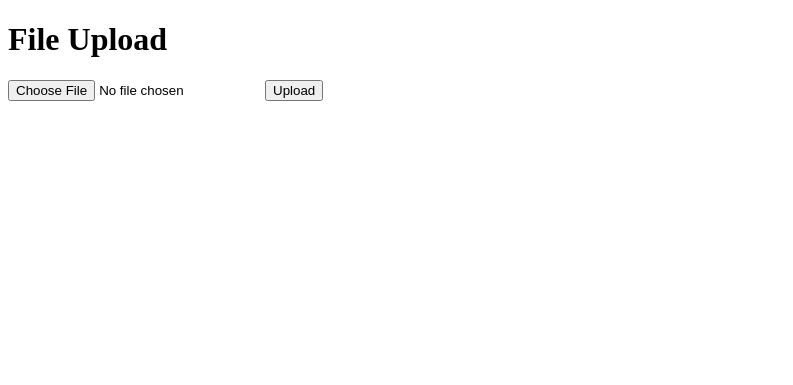
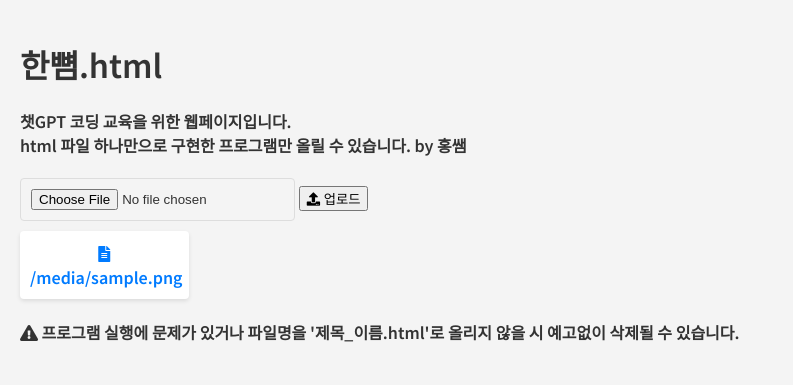
Before and after one commit to revoirb612/uploader, a Flask app: template templates/index.html in a window 1280 px wide. Shown: the top 385 px of the page, without its empty margins (0-793 px from the left). Run offline with Flask 2, Linux system fonts and the light colour scheme; the template is opened without the code that fills it: most values are stand-ins (such as "Sample title", 1, 10 or a date in 2020).

Commit message:
Update index.html

```diff
--- a/templates/index.html
+++ b/templates/index.html
@@ -1,13 +1,172 @@
 <!DOCTYPE html>
 <html>
 <head>
-    <title>File Upload</title>
+    <title>한뼘.html</title>
+    <!-- 폰트어썸 CDN 추가 -->
+    <link rel="stylesheet" href="https://cdnjs.cloudflare.com/ajax/libs/font-awesome/5.15.1/css/all.min.css">
+    <!-- 기존 스타일 및 폰트 링크 -->
+    <link rel="preconnect" href="https://fonts.googleapis.com">
+    <link rel="preconnect" href="https://fonts.gstatic.com" crossorigin>
+    <link href="https://fonts.googleapis.com/css2?family=Noto+Sans+KR:wght@600&display=swap" rel="stylesheet">
+    <style>
+        body {
+            font-family: 'Noto Sans KR', sans-serif;
+            background-color: #f4f4f4;
+            margin: 0;
+            padding: 20px;
+            color: #333;
+        }
+
+        h1, h2, h4 {
+            color: #333;
+        }
+
+        input[type=file] {
+            border: 1px solid #ddd;
+            padding: 10px;
+            border-radius: 4px;
+            margin-bottom: 10px;
+        }
+
+        input[type=submit] {
+            background-color: #28a745;
+            color: white;
+            border: none;
+            padding: 10px 20px;
+            border-radius: 4px;
+            cursor: pointer;
+            font-size: 16px;
+        }
+
+        input[type=submit]:hover {
+            background-color: #218838;
+        }
+
+        .file-grid {
+            display: grid;
+            grid-template-columns: repeat(auto-fill, minmax(150px, 1fr));
+            gap: 10px;
+        }
+
+        .file-card {
+            background: #fff;
+            padding: 10px;
+            border-radius: 4px;
+            text-align: center;
+            box-shadow: 0 2px 4px rgba(0, 0, 0, 0.1);
+        }
+
+        .file-card a {
+            text-decoration: none;
+            color: #007bff;
+        }
+
+        iframe {
+            border: none;
+            border-radius: 8px;
+            box-shadow: 0 2px 4px rgba(0, 0, 0, 0.1);
+            margin-top: 0px;
+        }
+
+        /* 모달 배경 */
+        .modal {
+            display: none;
+            position: fixed;
+            z-index: 1;
+            left: 0;
+            top: 0;
+            width: 100%;
+            height: 100%;
+            overflow: auto;
+            background-color: rgba(0, 0, 0, 0.4);
+            padding-top: 0px;
+        }
+
+        /* 모달 콘텐츠 */
+        .modal-content {
+            background-color: #fefefe;
+            margin: 2.5% auto;
+            padding: 20px;
+            border: 1px solid #888;
+            width: 80%;
+        }
+
+        /* 모달 닫기 버튼 */
+        .close {
+            color: #aaa;
+            float: right;
+            font-size: 28px;
+            font-weight: bold;
+        }
+
+        .close:hover,
+        .close:focus {
+            color: black;
+            text-decoration: none;
+            cursor: pointer;
+        }
+
+        /* Copyright 스타일 지정 */
+        #copyright {
+            text-align: center;
+            padding: 20px 0;
+        }
+    </style>
 </head>
+
 <body>
-    <h1>File Upload</h1>
+    <h1>한뼘.html</h1>
+    <h4>챗GPT 코딩 교육을 위한 웹페이지입니다.<br>html 파일 하나만으로 구현한 프로그램만 올릴 수 있습니다. by 홍쌤</h4>
+
     <form action="/" method="post" enctype="multipart/form-data">
-        <input type="file" name="file">
-        <input type="submit" value="Upload">
+        <input type="file" name="file" accept=".html">
+        <button type="submit"><i class="fas fa-upload"></i> 업로드</button>
     </form>
+
+    <div class="file-grid">
+        {% for file in files %}
+            <div class="file-card">
+                <a href="{{ url_for('uploaded_file', filename=file) }}" target="iframe">
+                    <i class="fas fa-file-alt"></i>
+                    <span>{{ file }}</span>
+                </a>
+            </div>
+        {% endfor %}
+    </div>
+
+    <!-- 모달 -->
+    <div id="myModal" class="modal">
+        <div class="modal-content">
+            <span class="close">&times;</span>
+            <iframe name="iframe" style="width:100%; height:80vh;"></iframe>
+        </div>
+    </div>
+
+    <h4><i class="fas fa-exclamation-triangle"></i> 프로그램 실행에 문제가 있거나 파일명을 '제목_이름.html'로 올리지 않을 시 예고없이 삭제될 수 있습니다.</h4>
+
+    <!-- JavaScript -->
+    <script>
+        // 모달
+        var modal = document.getElementById("myModal");
+
+        // 파일 카드 클릭시 모달 열기
+        document.querySelectorAll('.file-card a').forEach(item => {
+            item.onclick = function() {
+                modal.style.display = "block";
+            }
+        });
+
+        // 닫기 버튼 클릭시 모달 닫기
+        document.getElementsByClassName("close")[0].onclick = function() {
+            modal.style.display = "none";
+        }
+
+        // 모달 외부 클릭시 닫기
+        window.onclick = function(event) {
+            if (event.target == modal) {
+                modal.style.display = "none";
+            }
+        }
+    </script>
 </body>
 </html>
```
